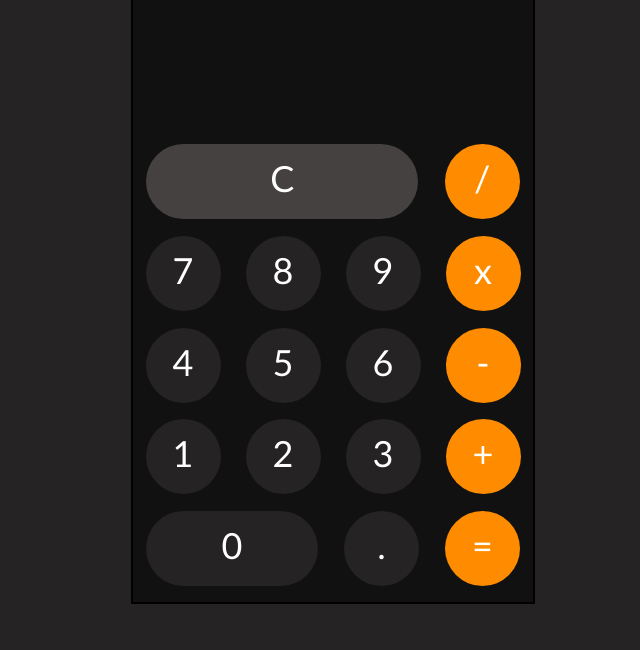
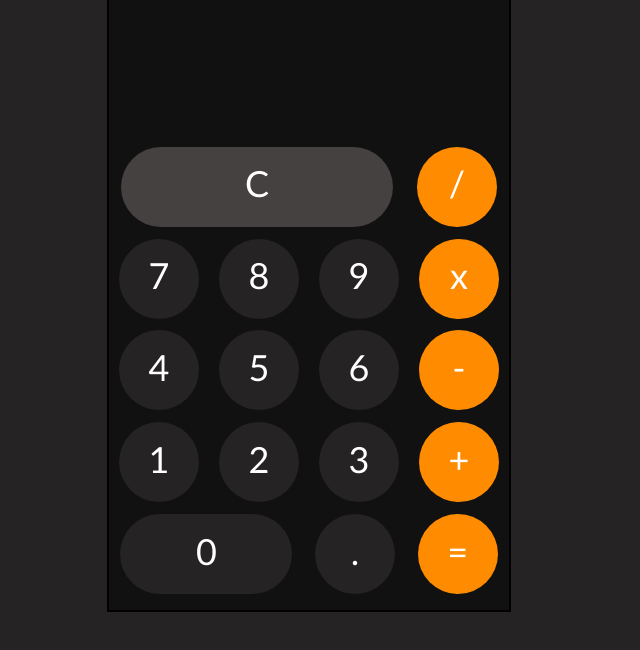
Before and after one commit to zarthera/Calculator, a plain HTML site: page index.html in a window 1280 px wide. Shown: the part 146-796 px from the top of the page, without its empty margins (307-947 px from the left). Drawn offline with Linux system fonts and the light colour scheme.

Commit message:
Resizing issues fixed

```diff
--- a/index.html
+++ b/index.html
@@ -16,31 +16,31 @@
         </div>
         <div class="buttons">
             <div class="row1">
-                <div class="clear">C</div>
-                <div class="divide" data-operator>/</div>
+                <div class="clear button">C</div>
+                <div class="divide button" data-operator>/</div>
             </div>
             <div class="row2">
-                <div class="seven" data-number>7</div>
-                <div class="eight" data-number>8</div>
-                <div class="nine" data-number>9</div>
-                <div class="times" data-operator>x</div>
+                <div class="seven button" data-number>7</div>
+                <div class="eight button" data-number>8</div>
+                <div class="nine button" data-number>9</div>
+                <div class="times button" data-operator>x</div>
             </div>
             <div class="row3">
-                <div class="four" data-number>4</div>
-                <div class="five"data-number>5</div>
-                <div class="six" data-number>6</div>
-                <div class="minus" data-operator>-</div>
+                <div class="four button" data-number>4</div>
+                <div class="five button"data-number>5</div>
+                <div class="six button" data-number>6</div>
+                <div class="minus button" data-operator>-</div>
             </div>
             <div class="row4">
-                <div class="one" data-number>1</div>
-                <div class="two" data-number>2</div>
-                <div class="three" data-number>3</div>
-                <div class="plus" data-operator>+</div>
+                <div class="one button" data-number>1</div>
+                <div class="two button" data-number>2</div>
+                <div class="three button" data-number>3</div>
+                <div class="plus button" data-operator>+</div>
             </div>
             <div class="row5">
-                <div class="zero" data-number>0</div>
-                <div class="point">.</div>
-                <div class="equals">=</div>
+                <div class="zero button" data-number>0</div>
+                <div class="point button">.</div>
+                <div class="equals button">=</div>
             </div>
         </div>
     </div>
--- a/styles.css
+++ b/styles.css
@@ -2,10 +2,29 @@
     font-family: "Lato";
     src: url(fonts/Lato-Regular.ttf);
 }
-body{
+@media (max-width: 700px){
+    body > .container{
+        width: 85dvw;
+    }
+}
+@media (max-width: 390px){
+    .row1 > .button, .row2 > .button, .row3 > .button, .row4 > .button, .row5 > .button{
+        width: 60px;
+        height: 60px;
+        font-size: 36px;
+    }
+}
+@media (min-height: 1000px){
+    .row1 > .button, .row2 > .button, .row3 > .button, .row4 > .button, .row5 > .button{
+        font-size: 50px;
+    }
+}
+    body{
     display: flex;
     align-items: center;
     flex-direction: column;
+    width: 95dvw;
+    height: 95dvh;
     gap: 15px;
     background-color: #252323;
 }
@@ -20,7 +39,7 @@ body{
     justify-content: space-between;
     align-items: center;
     width: 400px;
-    height: 85vh;
+    height: 86dvh;
     border: 2px solid black;
     background-color: #111111;
 
@@ -37,20 +56,20 @@ body{
     justify-content: space-between;
     padding: 16px;
     height: 65%;
-    width: 100%
+    width: 100%;
 }
 .row1, .row2, .row3, .row4, .row5{
     display: flex;
     justify-content: space-around;
-    width: 100%
+    width: 100%;
 
 }
-.row1 > div, .row2 > div, .row3 > div, .row4 > div, .row5 > div{
+.button{
     font-size: 36px;
     font-family: "Lato";
     border-radius: 50%;
-    width: 75px;
-    height: 75px;
+    width: 80px;
+    height: 80px;
     display: flex;
     justify-content: center;
     align-items: center;
```
